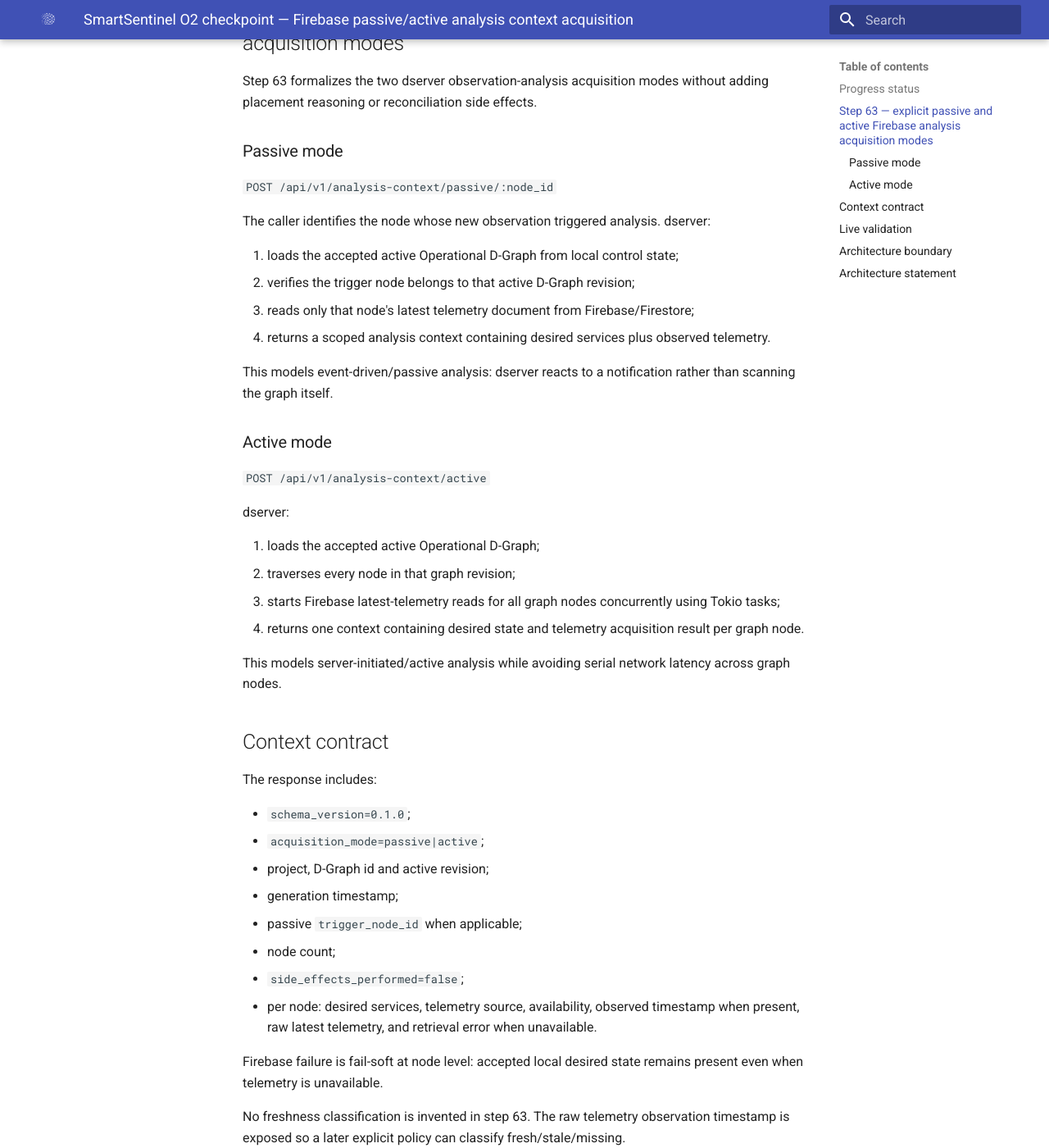
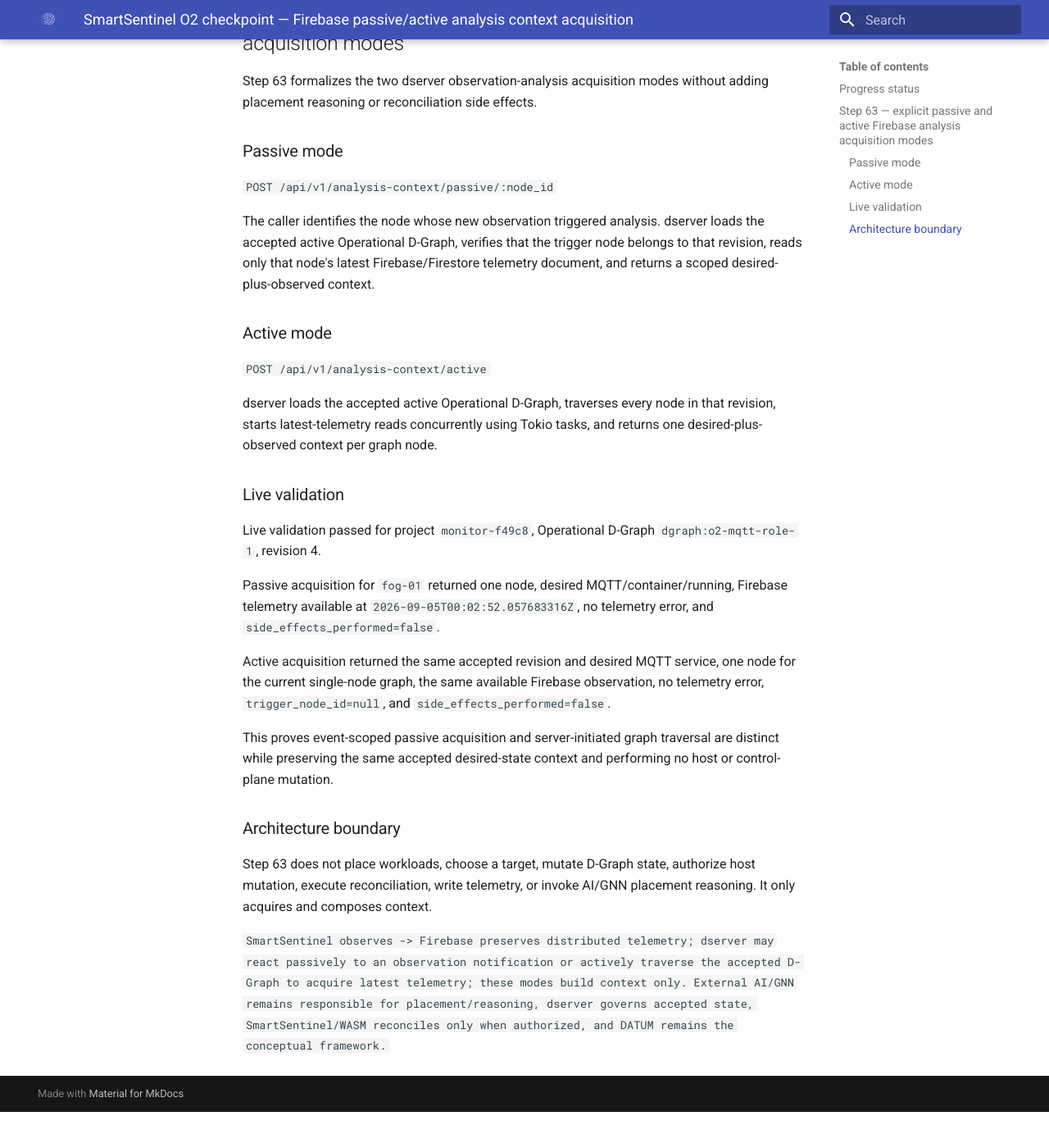
Before and after one commit to dnredson/datum, an MkDocs documentation site: the page built from documentation/checkpoints/SMARTSENTINEL_PROGRESS_2026-09-06_O2_FIREBASE_ANALYSIS_MODES.md, in a window 1280 px wide and 1400 px high, scrolled down 947 px. Shown: the whole window at 82% size. Built offline with MkDocs 1.6.1 and Material for MkDocs 9.7.7, drawn with Linux system fonts in a browser that asks for light colours; after the commit the page ends 2303 px from its top, so only the background shows below that; some of the changed text lies outside the part shown.

Commit message:
Finalize step 63 checkpoint

```diff
--- a/documentation/checkpoints/SMARTSENTINEL_PROGRESS_2026-09-06_O2_FIREBASE_ANALYSIS_MODES.md
+++ b/documentation/checkpoints/SMARTSENTINEL_PROGRESS_2026-09-06_O2_FIREBASE_ANALYSIS_MODES.md
@@ -30,59 +30,26 @@
 
 `POST /api/v1/analysis-context/passive/:node_id`
 
-The caller identifies the node whose new observation triggered analysis. dserver:
-
-1. loads the accepted active Operational D-Graph from local control state;
-2. verifies the trigger node belongs to that active D-Graph revision;
-3. reads only that node's latest telemetry document from Firebase/Firestore;
-4. returns a scoped analysis context containing desired services plus observed telemetry.
-
-This models event-driven/passive analysis: dserver reacts to a notification rather than scanning the graph itself.
+The caller identifies the node whose new observation triggered analysis. dserver loads the accepted active Operational D-Graph, verifies that the trigger node belongs to that revision, reads only that node's latest Firebase/Firestore telemetry document, and returns a scoped desired-plus-observed context.
 
 ### Active mode
 
 `POST /api/v1/analysis-context/active`
 
-dserver:
+dserver loads the accepted active Operational D-Graph, traverses every node in that revision, starts latest-telemetry reads concurrently using Tokio tasks, and returns one desired-plus-observed context per graph node.
 
-1. loads the accepted active Operational D-Graph;
-2. traverses every node in that graph revision;
-3. starts Firebase latest-telemetry reads for all graph nodes concurrently using Tokio tasks;
-4. returns one context containing desired state and telemetry acquisition result per graph node.
+### Live validation
 
-This models server-initiated/active analysis while avoiding serial network latency across graph nodes.
+Live validation passed for project `monitor-f49c8`, Operational D-Graph `dgraph:o2-mqtt-role-1`, revision 4.
 
-## Context contract
+Passive acquisition for `fog-01` returned one node, desired MQTT/container/running, Firebase telemetry available at `2026-09-05T00:02:52.057683316Z`, no telemetry error, and `side_effects_performed=false`.
 
-The response includes:
+Active acquisition returned the same accepted revision and desired MQTT service, one node for the current single-node graph, the same available Firebase observation, no telemetry error, `trigger_node_id=null`, and `side_effects_performed=false`.
 
-- `schema_version=0.1.0`;
-- `acquisition_mode=passive|active`;
-- project, D-Graph id and active revision;
-- generation timestamp;
-- passive `trigger_node_id` when applicable;
-- node count;
-- `side_effects_performed=false`;
-- per node: desired services, telemetry source, availability, observed timestamp when present, raw latest telemetry, and retrieval error when unavailable.
+This proves event-scoped passive acquisition and server-initiated graph traversal are distinct while preserving the same accepted desired-state context and performing no host or control-plane mutation.
 
-Firebase failure is fail-soft at node level: accepted local desired state remains present even when telemetry is unavailable.
+### Architecture boundary
 
-No freshness classification is invented in step 63. The raw telemetry observation timestamp is exposed so a later explicit policy can classify fresh/stale/missing.
-
-## Live validation
-
-Live validation passed for project `monitor-f49c8` against accepted Operational D-Graph `dgraph:o2-mqtt-role-1` revision 4.
-
-Passive acquisition for `fog-01` returned `acquisition_mode=passive`, `trigger_node_id=fog-01`, `node_count=1`, desired MQTT/container/running, Firebase telemetry available, observation timestamp `2026-09-05T00:02:52.057683316Z`, no telemetry error, and `side_effects_performed=false`.
-
-Active acquisition returned `acquisition_mode=active`, `trigger_node_id=null`, the same accepted D-Graph revision 4, `node_count=1` for the current single-node revision, the same desired MQTT service, the same available Firebase observation, no telemetry error, and `side_effects_performed=false`.
-
-The outputs prove the distinction between event-scoped passive acquisition and server-initiated graph traversal while preserving identical accepted desired-state context and performing no mutation/reconciliation side effects.
-
-## Architecture boundary
-
-Step 63 does not place workloads, choose another node/cloud target, mutate D-Graph state, authorize host mutation, execute reconciliation, write telemetry, or invoke an AI/GNN decision. It only acquires and composes the context that a later analyzer/AI may consume.
-
-## Architecture statement
+Step 63 does not place workloads, choose a target, mutate D-Graph state, authorize host mutation, execute reconciliation, write telemetry, or invoke AI/GNN placement reasoning. It only acquires and composes context.
 
 `SmartSentinel observes -> Firebase preserves distributed telemetry; dserver may react passively to an observation notification or actively traverse the accepted D-Graph to acquire latest telemetry; these modes build context only. External AI/GNN remains responsible for placement/reasoning, dserver governs accepted state, SmartSentinel/WASM reconciles only when authorized, and DATUM remains the conceptual framework.`
```
